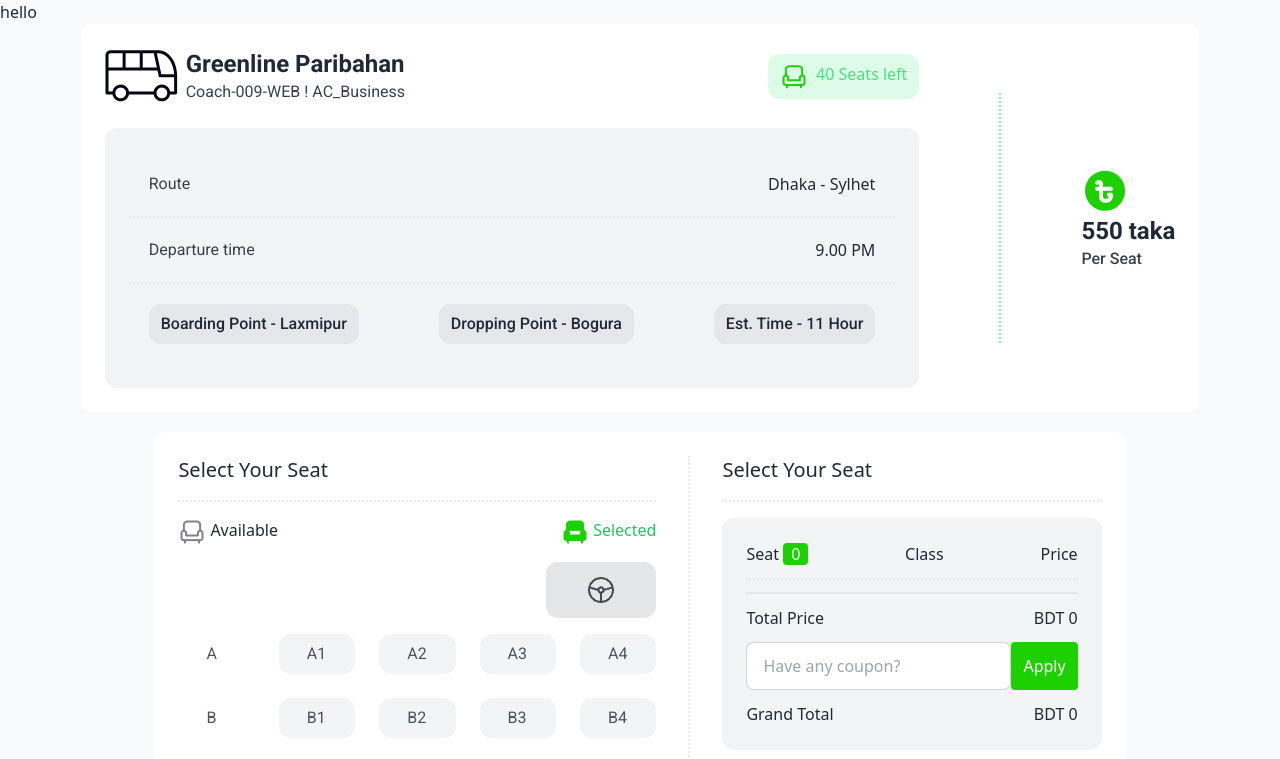
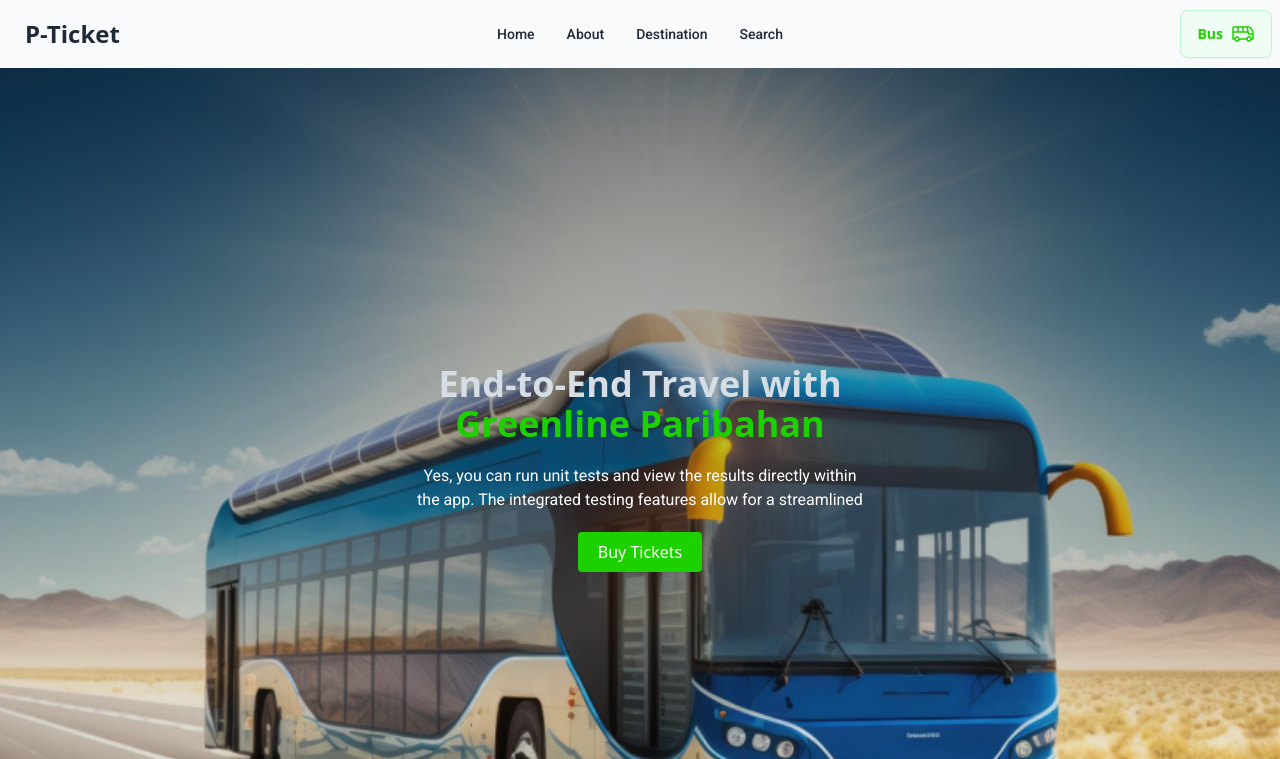
Before and after one commit to sour0v1/fifth-assignment, a plain HTML site: page index.html in a window 1280 px wide. Shown: the top 759 px of the page. Drawn offline with nearby package versions, Linux system fonts and the light colour scheme.

Commit message:
added nav and hero section

```diff
--- a/index.html
+++ b/index.html
@@ -21,10 +21,62 @@
 </head>
 
 <body class="bg-slate-50">
+    <header class="mx-auto container">
+        <!-- nav var -->
+        <nav>
+            <div class="navbar bg-slate-50">
+                <div class="navbar-start">
+                    <div class="dropdown">
+                        <div tabindex="0" role="button" class="btn btn-ghost lg:hidden">
+                            <svg xmlns="http://www.w3.org/2000/svg" class="h-5 w-5" fill="none" viewBox="0 0 24 24"
+                                stroke="currentColor">
+                                <path stroke-linecap="round" stroke-linejoin="round" stroke-width="2"
+                                    d="M4 6h16M4 12h8m-8 6h16" />
+                            </svg>
+                        </div>
+                        <ul tabindex="0"
+                            class="menu menu-sm dropdown-content mt-3 z-[1] p-2 shadow bg-base-100 rounded-box w-52">
+                            <li class="font-roboto font-medium"><a>Home</a></li>
+                            <li class="font-roboto font-medium"><a>About</a></li>
+                            <li class="font-roboto font-medium"><a>Destination</a></li>
+                            <li class="font-roboto font-medium"><a>Search</a></li>
+                        </ul>
+                    </div>
+                    <a class="btn btn-ghost text-2xl font-bold">P-Ticket</a>
+                </div>
+                <div class="navbar-center hidden lg:flex">
+                    <ul class="menu menu-horizontal px-1">
+                        <li class="font-roboto font-medium"><a>Home</a></li>
+                        <li class="font-roboto font-medium"><a>About</a></li>
+                        <li class="font-roboto font-medium"><a>Destination</a></li>
+                        <li class="font-roboto font-medium"><a>Search</a></li>
+                    </ul>
+                </div>
+                <div class="navbar-end">
+                    <a class="btn text-[#1DD100] bg-green-50 border-green-200">Bus <img src="images/bus-icon.png"
+                            alt=""></a>
+
+                </div>
+            </div>
+        </nav>
+        <!-- hero section -->
+        <div class="hero min-h-screen" style="background-image: url(images/banner.png);">
+            <div class=""></div>
+            <div class="hero-content text-center text-neutral-content">
+                <div class="max-w-md">
+                    <h1 class="mb-5 text-4xl font-bold">End-to-End Travel with <br><span
+                            class="text-[#1DD100]">Greenline Paribahan</span></h1>
+                    <p class="mb-5 text-white font-roboto">Yes, you can run unit tests and view the results directly
+                        within the app. The integrated testing features allow for a streamlined</p>
+                    <button class="bg-[#1DD100] px-5 py-2 rounded text-white">Buy Tickets</button>
+                </div>
+            </div>
+        </div>
+    </header>
     <main>
-        <p>hello</p>
         <!-- main interface -->
-        <section class="flex flex-col lg:flex-row justify-center items-center gap-4 lg:gap-20 bg-white p-6 w-fit mx-auto rounded-xl mb-5">
+        <section
+            class="flex flex-col lg:flex-row justify-center items-center gap-4 lg:gap-20 bg-white p-6 w-fit mx-auto rounded-xl mb-5">
             <!-- ticket -->
             <div>
                 <!-- ticket title start-->
@@ -224,7 +276,7 @@
 
     </main>
     <!-- success massage -->
-    <div id="success" class="text-center mt-[200px] w-fit mx-auto hidden">
+    <div id="success" class="text-center mt-[200px] w-fit mx-auto p-4 lg:p-0 hidden">
         <div class="space-y-3">
             <img class="mx-auto" src="images/success.png" alt="">
             <h2 class="text-green-600 font-semibold">SUCCESSS</h2>
```
